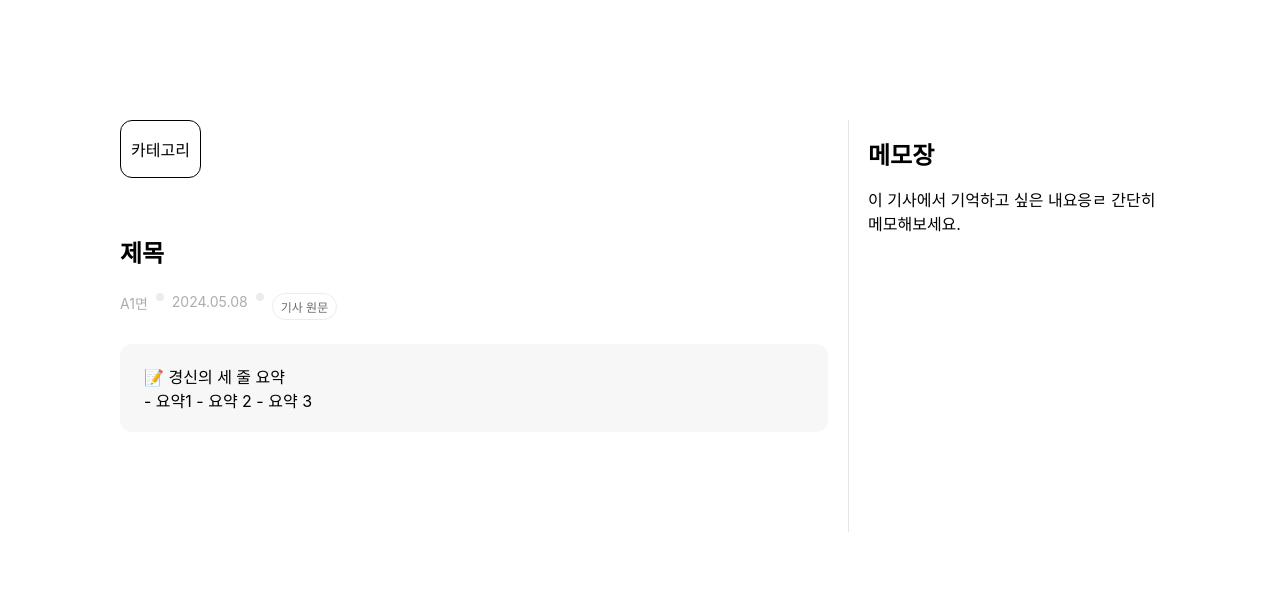
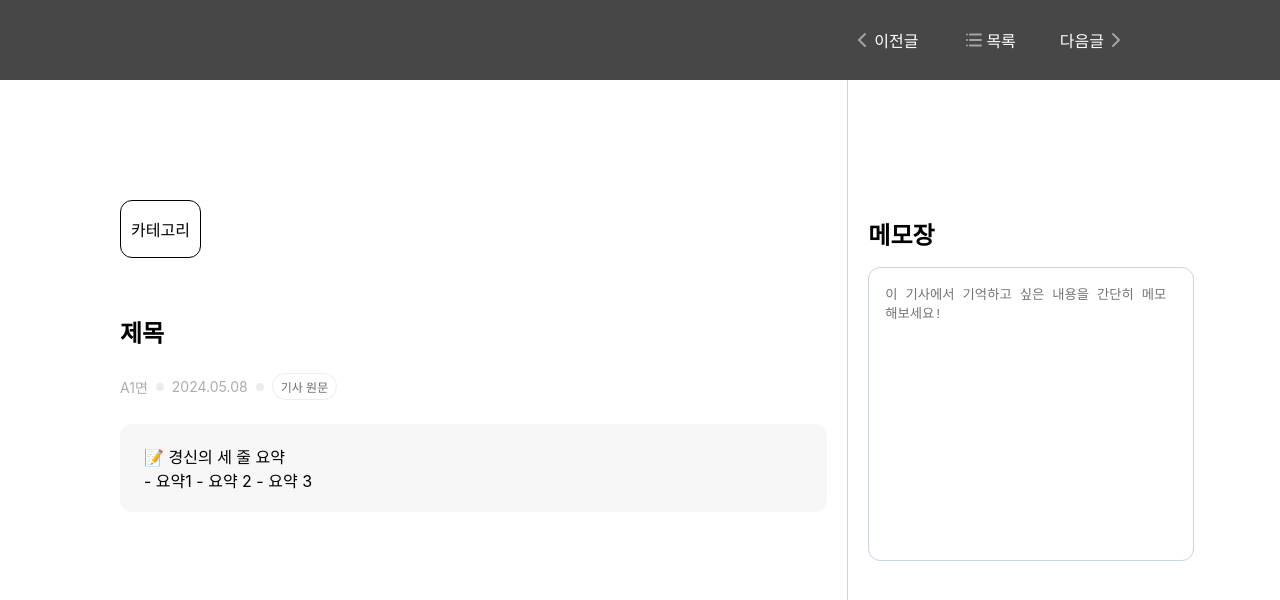
Before and after one commit to ChoiSangwon/gyeongsinsu-client, a React (Create React App) app: page /article/1 in a window 1280 px wide. Shown: the top 600 px of the page. Built offline with nearby package versions, Linux system fonts and the light colour scheme.

Commit message:
feat: 디자인 업데이트 적용

```diff
--- a/src/pages/article/article.js
+++ b/src/pages/article/article.js
@@ -1,13 +1,15 @@
-import { useParams } from "react-router-dom";
+// import { useParams } from "react-router-dom";
 import styled from "styled-components";
 
 const ArticleDetail = () => {
-    const { id } = useParams();
+    // const { id } = useParams();
 
     // useEffect(() => {
     // }, [id]);
 
     return (
+        <div style={{ height: "100vh" }}>
+            <Header />
             <Layout>
                 <MainContent>
                     <Category>{"카테고리"}</Category>
@@ -19,21 +21,85 @@ const ArticleDetail = () => {
                     <SummaryContent>{"- 요약1\n- 요약 2\n- 요약 3"}</SummaryContent>
                     <div style={{ height: 100 }}></div>
                 </MainContent>
+                <Divider />
                 <SubContent>
                     <Title>{"메모장"}</Title>
                     <Memo />
                 </SubContent>
             </Layout>
+        </div>
+    );
+};
+
+const Header = () => {
+    return (
+        <div
+            style={{
+                background: "#474747",
+                height: 80,
+                alignItems: "center",
+                display: "flex",
+                justifyContent: "flex-end",
+                paddingRight: "120px",
+            }}
+        >
+            <div
+                style={{
+                    fontSize: 16,
+                    marginRight: 20,
+                    color: "#FFFFFF",
+                    cursor: "pointer",
+                    display: "flex",
+                    alignItems: "center",
+                    padding: "12px",
+                }}
+                onClick={{}}
+            >
+                <img src="/icons/chevron-left.svg" alt="logo" />
+                <p style={{ margin: 0 }}>{"이전글"}</p>
+            </div>
+            <div
+                style={{
+                    fontSize: 16,
+                    marginRight: 20,
+                    color: "#FFFFFF",
+                    cursor: "pointer",
+                    display: "flex",
+                    alignItems: "center",
+                    padding: "12px",
+                }}
+                onClick={{}}
+            >
+                <img src="/icons/list.svg" alt="logo" />
+                <div width="8px" height="1px" />
+                <p position="relative">{"목록"}</p>
+            </div>
+            <div
+                style={{
+                    fontSize: 16,
+                    marginRight: 20,
+                    color: "#FFFFFF",
+                    cursor: "pointer",
+                    display: "flex",
+                    alignItems: "center",
+                    padding: "12px",
+                }}
+                onClick={{}}
+            >
+                <p style={{ margin: 0 }}>{"다음글"}</p>
+                <img src="/icons/chevron-right.svg" alt="logo" />
+            </div>
+        </div>
     );
 };
 
 const Memo = () => {
-    return <div style={{ maxWidth: "100%" }}>{"이 기사에서 기억하고 싶은 내요응ㄹ 간단히 메모해보세요."}</div>;
+    return <FeedbackContentTextField placeholder={"이 기사에서 기억하고 싶은 내용을 간단히 메모해보세요!"} />;
 };
 
 const SubTitle = (props) => {
     return (
-        <div style={{ display: "flex", alignContent: "center" }}>
+        <div style={{ display: "flex", alignContent: "center", alignItems: "center" }}>
             <div style={{ fontSize: 14, color: "#ADADAD" }}>{props.location}면</div>
             <div style={{ width: 8 }}></div>
             <div
@@ -76,52 +142,37 @@ const SubTitle = (props) => {
 
 const MainContent = styled.div`
     width: calc(70% - 20px);
-    float: left;
-    border-right: 1px solid #e5e5e5;
-    padding-right: 20px;
+    padding: 120px 0;
+`;
+
+const Divider = styled.div`
+    width: 1px;
+    margin: 0 20px;
+    color: #cbd5e1;
+    /* height: 100%; */
+    background-color: #cbd5e1;
+    display: inline-block;
 `;
 
 const SubContent = styled.div`
     width: calc(30% - 20px);
-    float: right;
+    padding: 120px 0;
 `;
 
 const Layout = styled.div`
-    padding: 120px;
+    display: flex;
+    padding: 0 120px;
+    height: calc(100% - 80px);
 `;
 
 const FeedbackContentTextField = styled.textarea`
+    resize: none;
     width: 100%;
-    height: 100%;
-    padding: 0;
+    height: 260px;
+    border: 1px solid #cbd5e1;
+    padding: 16px;
     margin: 0;
-    border: 0;
-    resize: none;
-`;
-
-const FeedbackSubmitButton = styled.div`
-    width: 60px;
-    height: 40px;
-    background-color: #000000;
-    color: #ffffff;
-    display: flex;
-    justify-content: center;
-    align-items: center;
-    border-radius: 4px;
-    font-size: 16px;
-    font-weight: 600;
-`;
-
-const FeedbackTitle = styled.div`
-    font-size: 20px;
-    font-weight: 600;
-`;
-
-const LinkContent = styled.div`
-    color: #000000;
-    font-size: 20px;
-    cursor: pointer;
-    text-decoration: underline;
+    border-radius: 12px;
 `;
 
 const SummaryContent = (props) => {
```
Lines whose indentation alone changed are shown as unchanged.
